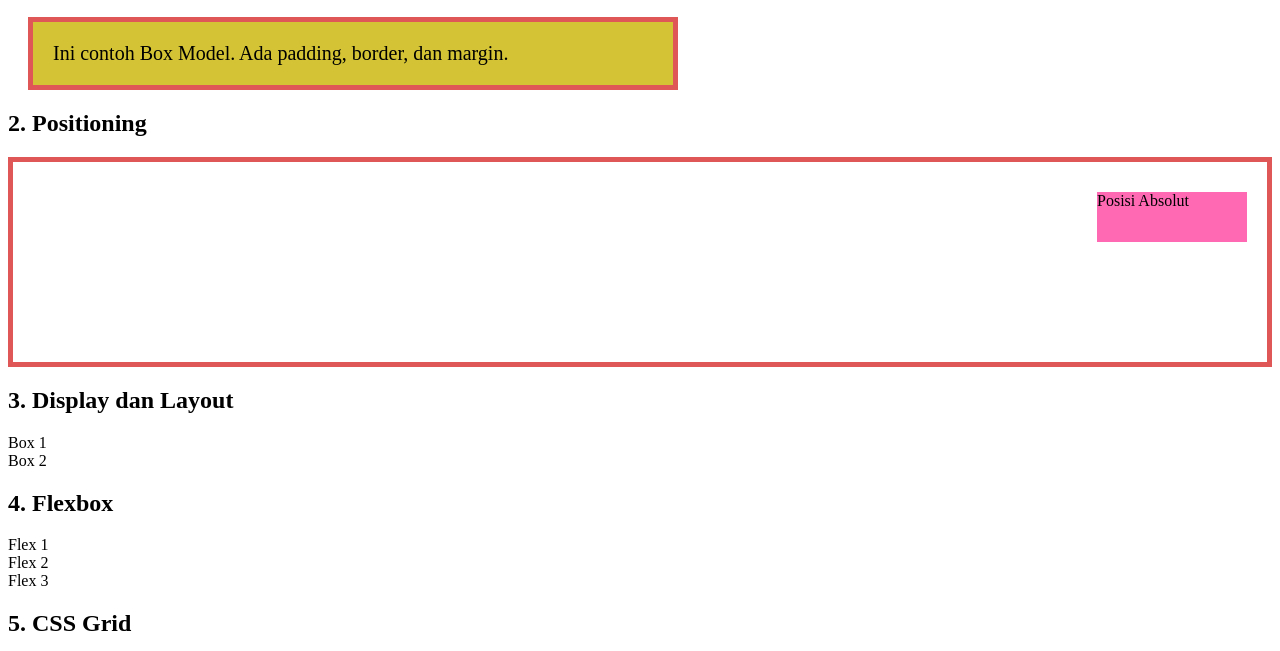
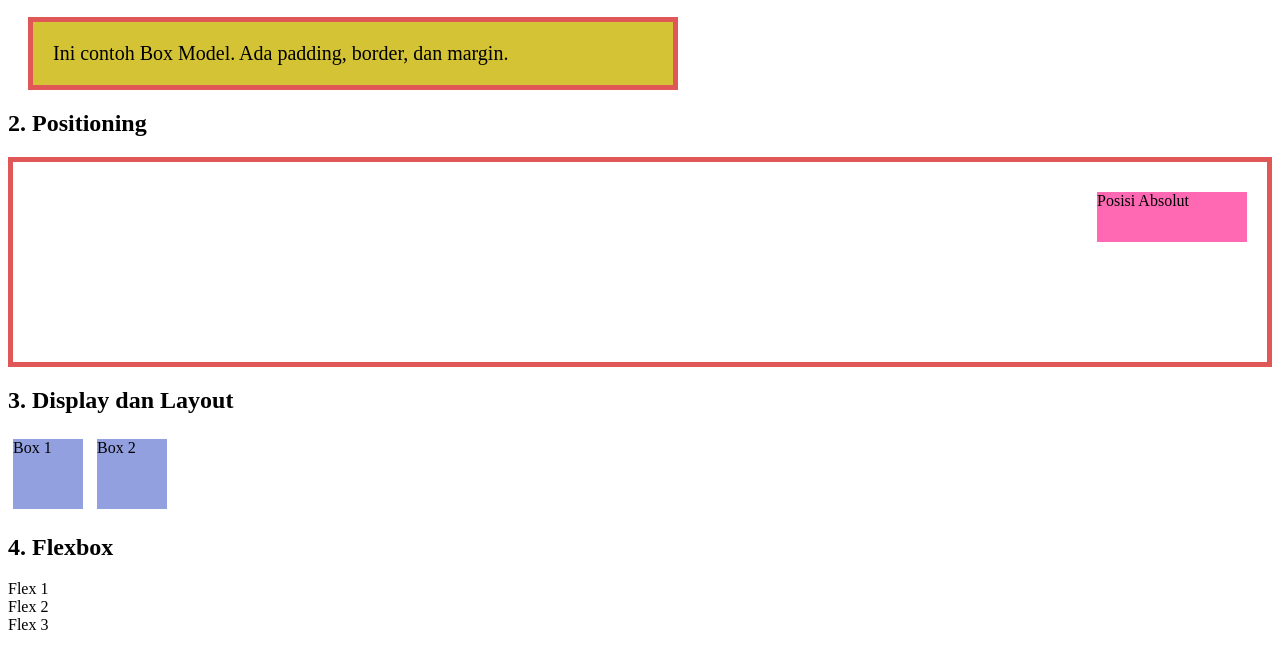
Before and after one commit to HylmiRidzaldy/1124160204-html-css, a plain HTML site: page basic-css/index.html in a window 1280 px wide. Shown: the part 110-761 px from the top of the page. Drawn offline with Linux system fonts and the light colour scheme.

Commit message:
menambahkan display dan layout

```diff
--- a/basic-css/index.html
+++ b/basic-css/index.html
@@ -28,6 +28,14 @@
       width: 150px;
       height: 50px;
       background-color: hotpink;
+    }
+    /* ### DISPLAY DAN LAYOUT ### */
+    .inline-box {
+      display: inline-block; /* Elemen bisa berdampingan, tapi masih bisa diberi ukuran */
+      width: 70px;
+      height: 70px;
+      background-color: rgb(146, 160, 224);
+      margin: 5px;
     }
 
   </style>
```
